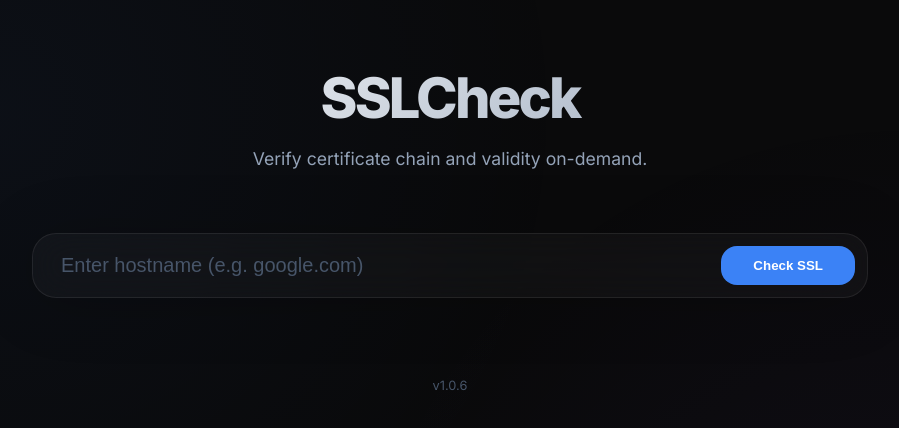
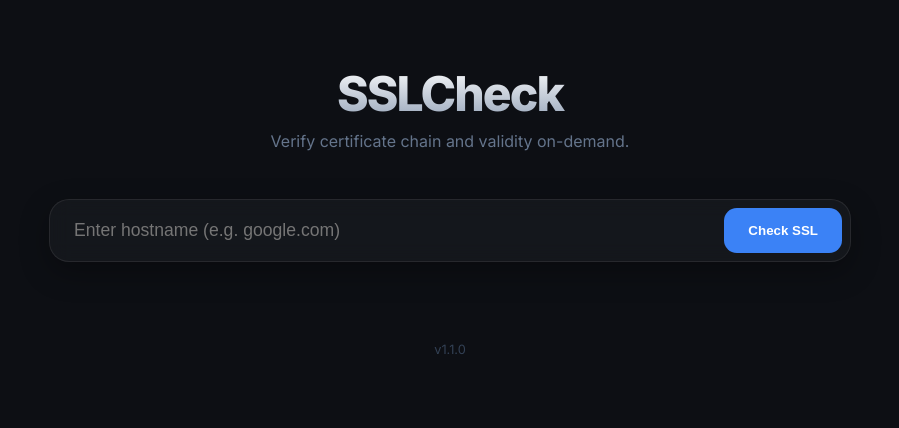
Before and after one commit to mathursunit/sslcheck, a Next.js app in the folder frontend/: page / in a window 1280 px wide. Shown: the top 428 px of the page, without its empty margins (190-1089 px from the left). Built offline with nearby package versions, Linux system fonts and the light colour scheme.

Commit message:
v1.1.0: Major update with checklist reporting and visual trust chain

```diff
--- a/frontend/package.json
+++ b/frontend/package.json
@@ -1,6 +1,6 @@
 {
   "name": "frontend",
-  "version": "1.0.2",
+  "version": "1.1.0",
   "private": true,
   "scripts": {
     "dev": "next dev",
--- a/frontend/src/app/globals.css
+++ b/frontend/src/app/globals.css
@@ -1,26 +1,23 @@
 :root {
-  --background: #0a0a0b;
+  --background: #0d0f14;
   --foreground: #f8fafc;
   --primary: #3b82f6;
-  --primary-glow: rgba(59, 130, 246, 0.3);
+  --primary-glow: rgba(59, 130, 246, 0.4);
   --success: #10b981;
+  --success-bg: rgba(16, 185, 129, 0.1);
   --danger: #ef4444;
-  --card-bg: rgba(255, 255, 255, 0.03);
+  --card-bg: rgba(23, 25, 30, 0.8);
   --card-border: rgba(255, 255, 255, 0.08);
-  --glass-bg: rgba(255, 255, 255, 0.01);
+  --glass-bg: rgba(255, 255, 255, 0.02);
   --glass-border: rgba(255, 255, 255, 0.05);
 }
 
-* {
-  box-sizing: border-box;
-  padding: 0;
-  margin: 0;
-}
+* { box-sizing: border-box; padding: 0; margin: 0; }
 
 body {
   background: var(--background);
   color: var(--foreground);
-  font-family: 'Inter', -apple-system, BlinkMacSystemFont, 'Segoe UI', Roboto, sans-serif;
+  font-family: 'Inter', -apple-system, sans-serif;
   min-height: 100vh;
   display: flex;
   flex-direction: column;
@@ -28,241 +25,207 @@ body {
   overflow-x: hidden;
 }
 
-/* Background Gradients */
-body::before {
-  content: '';
-  position: fixed;
-  top: -10%;
-  left: -10%;
-  width: 120%;
-  height: 120%;
-  background:
-    radial-gradient(circle at 20% 20%, rgba(59, 130, 246, 0.05) 0%, transparent 40%),
-    radial-gradient(circle at 80% 80%, rgba(139, 92, 246, 0.05) 0%, transparent 40%);
-  pointer-events: none;
-  z-index: -1;
-}
-
 main {
   width: 100%;
-  max-width: 900px;
-  padding: 4rem 2rem;
-  z-index: 1;
-}
-
-header {
-  text-align: center;
-  margin-bottom: 4rem;
+  max-width: 850px;
+  padding: 4rem 1.5rem;
 }
 
 h1 {
-  font-size: 3.5rem;
+  font-size: 3rem;
   font-weight: 800;
-  background: linear-gradient(135deg, #fff 0%, #94a3b8 100%);
+  text-align: center;
+  margin-bottom: 0.5rem;
+  letter-spacing: -0.04em;
+  background: linear-gradient(to bottom, #fff, #94a3b8);
   -webkit-background-clip: text;
   -webkit-text-fill-color: transparent;
-  margin-bottom: 1rem;
-  letter-spacing: -0.05em;
 }
 
-p.subtitle {
-  color: #94a3b8;
-  font-size: 1.1rem;
-}
-
-/* Search Container */
-.search-container {
-  position: relative;
-  width: 100%;
+.subtitle {
+  text-align: center;
+  color: #64748b;
   margin-bottom: 3rem;
 }
 
-.search-inner {
+/* Search Bar */
+.search-container {
   display: flex;
-  gap: 1rem;
   background: var(--card-bg);
-  padding: 0.75rem;
-  border-radius: 1.5rem;
   border: 1px solid var(--card-border);
-  backdrop-filter: blur(20px);
-  transition: all 0.3s ease;
-  box-shadow: 0 4px 64px rgba(0, 0, 0, 0.2);
+  border-radius: 1.25rem;
+  padding: 0.5rem;
+  gap: 0.5rem;
+  margin-bottom: 3rem;
+  box-shadow: 0 10px 30px rgba(0,0,0,0.3);
+  backdrop-filter: blur(10px);
 }
 
-.search-inner:focus-within {
-  border-color: var(--primary);
-  box-shadow: 0 0 20px var(--primary-glow);
-}
-
-input {
+.search-container input {
   flex: 1;
   background: transparent;
   border: none;
+  padding: 0.75rem 1rem;
   color: #fff;
-  font-size: 1.25rem;
-  padding: 0.5rem 1rem;
+  font-size: 1.1rem;
   outline: none;
 }
 
-input::placeholder {
-  color: #475569;
+.search-container button {
+  background: var(--primary);
+  color: #fff;
+  border: none;
+  padding: 0 1.5rem;
+  border-radius: 0.8rem;
+  font-weight: 600;
+  cursor: pointer;
+  transition: all 0.2s;
 }
 
-button {
-  background: var(--primary);
-  color: white;
-  border: none;
-  padding: 0.75rem 2rem;
-  border-radius: 1rem;
-  font-weight: 600;
-  cursor: pointer;
-  transition: all 0.2s ease;
+/* Checklist Items */
+.checklist {
+  display: flex;
+  flex-direction: column;
+  gap: 1rem;
+  margin-bottom: 3rem;
 }
 
-button:hover {
-  transform: translateY(-2px);
-  filter: brightness(1.1);
+.check-item {
+  display: flex;
+  align-items: center;
+  gap: 1.25rem;
+  padding: 0.5rem;
+  animation: slideIn 0.4s ease forwards;
+  opacity: 0;
 }
 
-button:active {
-  transform: translateY(0);
+.check-icon {
+  width: 32px;
+  height: 32px;
+  border-radius: 50%;
+  display: flex;
+  align-items: center;
+  justify-content: center;
+  font-weight: bold;
 }
 
-button:disabled {
-  opacity: 0.5;
-  cursor: not-allowed;
-  transform: none;
-}
-
-/* Results Section */
-.results {
-  animation: fadeIn 0.5s ease;
-}
-
-.status-card {
-  background: var(--card-bg);
-  border: 1px solid var(--card-border);
-  border-radius: 2rem;
-  padding: 2rem;
-  margin-bottom: 2rem;
-  backdrop-filter: blur(20px);
-}
-
-.status-header {
-  display: flex;
-  justify-content: space-between;
-  align-items: center;
-  margin-bottom: 2rem;
-}
-
-.badge {
-  padding: 0.5rem 1.5rem;
-  border-radius: 2rem;
-  font-weight: 700;
-  text-transform: uppercase;
-  font-size: 0.75rem;
-}
-
-.badge.valid {
-  background: rgba(16, 185, 129, 0.1);
+.check-icon.success {
+  background: var(--success-bg);
   color: var(--success);
   border: 1px solid rgba(16, 185, 129, 0.2);
 }
 
-.badge.invalid {
+.check-icon.success::after { content: '✓'; }
+
+.check-icon.error {
   background: rgba(239, 68, 68, 0.1);
   color: var(--danger);
   border: 1px solid rgba(239, 68, 68, 0.2);
 }
 
-/* Chain Visualization */
-.chain-container {
+.check-icon.error::after { content: '✕'; }
+
+.check-label {
+  font-size: 1.05rem;
+  color: #94a3b8;
+}
+
+/* Chain Cards */
+.chain-viz {
   display: flex;
   flex-direction: column;
-  gap: 1.5rem;
+  align-items: center;
+  gap: 2rem;
+  margin-top: 4rem;
+}
+
+.cert-card {
+  width: 100%;
+  background: var(--card-bg);
+  border: 1px solid var(--card-border);
+  border-radius: 1.5rem;
+  padding: 2rem;
+  display: flex;
+  gap: 2rem;
+  position: relative;
+  transition: transform 0.3s;
+}
+
+.cert-card:hover { transform: translateY(-4px); border-color: #334155; }
+
+.lock-container {
+  flex-shrink: 0;
+  width: 80px;
+  height: 100px;
+  background: #1e293b;
+  border-radius: 1rem;
+  display: flex;
+  flex-direction: column;
+  align-items: center;
+  justify-content: center;
   position: relative;
 }
 
-.chain-item {
-  position: relative;
-  background: var(--glass-bg);
-  border: 1px solid var(--glass-border);
-  padding: 1.5rem;
-  border-radius: 1.25rem;
-  transition: all 0.3s ease;
+.lock-icon { font-size: 2rem; }
+.lock-label { font-size: 0.7rem; color: #475569; margin-top: 0.5rem; font-weight: 700; text-transform: uppercase; }
+
+.cert-content { flex: 1; }
+
+.cert-header {
+  display: flex;
+  justify-content: space-between;
+  align-items: flex-start;
+  margin-bottom: 1.5rem;
 }
 
-.chain-item:hover {
-  border-color: var(--card-border);
-  background: rgba(255, 255, 255, 0.02);
+.cn { font-size: 1.3rem; font-weight: 700; color: #fff; }
+
+.grid-info {
+  display: grid;
+  grid-template-columns: repeat(2, 1fr);
+  gap: 1.5rem;
 }
 
-.chain-item::after {
-  content: '↓';
-  position: absolute;
-  bottom: -1.25rem;
-  left: 50%;
-  transform: translateX(-50%);
+.info-box label {
+  display: block;
+  font-size: 0.7rem;
   color: #475569;
-  font-size: 0.8rem;
+  text-transform: uppercase;
+  letter-spacing: 0.05em;
+  margin-bottom: 0.25rem;
 }
 
-.chain-item:last-child::after {
-  display: none;
+.info-box span {
+  color: #94a3b8;
+  font-size: 0.95rem;
+  font-weight: 500;
 }
 
-.chain-index {
-  position: absolute;
-  top: 1rem;
-  right: 1.5rem;
-  color: #475569;
-  font-family: monospace;
-  font-size: 0.8rem;
+.arrow {
+  color: #334155;
+  font-size: 2rem;
+  animation: bounce 2s infinite;
 }
 
-.cert-name {
-  font-weight: 700;
-  font-size: 1.1rem;
-  margin-bottom: 0.5rem;
-  color: #fff;
+@keyframes slideIn {
+  from { opacity: 0; transform: translateX(-10px); }
+  to { opacity: 1; transform: translateX(0); }
 }
 
-.cert-meta {
-  display: grid;
-  grid-template-columns: repeat(auto-fit, minmax(200px, 1fr));
-  gap: 1rem;
-  font-size: 0.85rem;
+@keyframes bounce {
+  0%, 20%, 50%, 80%, 100% {transform: translateY(0);}
+  40% {transform: translateY(-10px);}
+  60% {transform: translateY(-5px);}
 }
 
-.meta-group label {
-  display: block;
-  color: #64748b;
-  margin-bottom: 0.25rem;
-  text-transform: uppercase;
-  font-size: 0.7rem;
-  letter-spacing: 0.05em;
+footer { margin-top: 5rem; color: #334155; font-size: 0.8rem; }
+
+.badge-valid {
+  background: rgba(16, 185, 129, 0.1);
+  color: var(--success);
+  padding: 0.4rem 1rem;
+  border-radius: 2rem;
+  font-size: 0.75rem;
+  font-weight: 700;
+  border: 1px solid rgba(16, 185, 129, 0.2);
 }
-
-.meta-group span {
-  color: #cbd5e1;
-  word-break: break-all;
-}
-
-@keyframes fadeIn {
-  from { opacity: 0; transform: translateY(20px); }
-  to { opacity: 1; transform: translateY(0); }
-}
-
-/* Loader */
-.loader {
-  width: 24px;
-  height: 24px;
-  border: 3px solid rgba(255,255,255,0.1);
-  border-radius: 50%;
-  border-top-color: #fff;
-  animation: spin 1s linear infinite;
-}
-
-@keyframes spin {
-  to { transform: rotate(360deg); }
-}
--- a/frontend/src/app/page.tsx
+++ b/frontend/src/app/page.tsx
@@ -3,18 +3,30 @@
 import { useState } from 'react';
 
 interface CertDetail {
-  subject: Record<string, string>;
-  issuer: Record<string, string>;
-  not_after: string;
-  is_expired: boolean;
+  common_name: string;
+  issuer: string;
+  issuer_full: string;
+  subject_full: string;
+  valid_from: string;
+  valid_to: string;
+  serial_number: string;
+  signature_algorithm: string;
   fingerprint_sha256: string;
+  sans: string[];
+}
+
+interface CheckItem {
+  label: string;
+  status: 'success' | 'error';
 }
 
 interface SSLResult {
   hostname: string;
+  ip: string;
+  server_type: string;
+  chain: CertDetail[];
+  checklist: CheckItem[];
   is_valid: boolean;
-  chain: CertDetail[];
-  errors: string[];
 }
 
 export default function SSLCheck() {
@@ -36,12 +48,8 @@ export default function SSLCheck() {
         body: JSON.stringify({ hostname }),
       });
 
-      if (!response.ok) {
       const data = await response.json();
-        throw new Error(data.detail || 'Failed to check SSL');
-      }
-
-      const data = await response.json();
+      if (!response.ok) throw new Error(data.detail || 'Analysis failed');
       setResult(data);
     } catch (err: any) {
       setError(err.message);
@@ -58,7 +66,6 @@ export default function SSLCheck() {
       </header>
 
       <div className="search-container">
-        <div className="search-inner">
         <input
           type="text"
           placeholder="Enter hostname (e.g. google.com)"
@@ -67,72 +74,65 @@ export default function SSLCheck() {
           onKeyDown={(e) => e.key === 'Enter' && handleCheck()}
         />
         <button onClick={handleCheck} disabled={loading}>
-            {loading ? <div className="loader"></div> : 'Check SSL'}
+          {loading ? 'Checking...' : 'Check SSL'}
         </button>
       </div>
+
       {error && (
-          <div style={{ marginTop: '1rem', textAlign: 'center' }}>
-            <p style={{ color: 'var(--danger)', marginBottom: '0.5rem' }}>SSL Check Failed</p>
-            <code style={{ background: 'rgba(239, 68, 68, 0.1)', padding: '0.25rem 0.5rem', borderRadius: '0.25rem', fontSize: '0.8rem', color: 'var(--danger)' }}>
-              {error}
-            </code>
-          </div>
-        )}
-      </div>
-
-      {result && (
-        <div className="results">
-          <div className="status-card">
-            <div className="status-header">
-              <div>
-                <h2 style={{ fontSize: '1.5rem', marginBottom: '0.25rem' }}>{result.hostname}</h2>
-                <div style={{ color: '#64748b', fontSize: '0.9rem' }}>
-                  Total {result.chain.length} certificates in chain
-                </div>
-              </div>
-              <div className={`badge ${result.is_valid ? 'valid' : 'invalid'}`}>
-                {result.is_valid ? 'Valid Certificate' : 'Issues Found'}
-              </div>
-            </div>
-
-            {result.errors.length > 0 && (
-              <div style={{ marginBottom: '2rem', padding: '1rem', background: 'rgba(239, 68, 68, 0.1)', borderRadius: '1rem', border: '1px solid rgba(239, 68, 68, 0.2)' }}>
-                {result.errors.map((err, i) => (
-                  <div key={i} style={{ color: 'var(--danger)', fontSize: '0.9rem' }}>• {err}</div>
-                ))}
+        <div style={{ textAlign: 'center', marginBottom: '3rem' }}>
+          <p style={{ color: 'var(--danger)', fontSize: '0.9rem' }}>Error: {error}</p>
         </div>
       )}
 
-            <div className="chain-container">
+      {result && (
+        <div className="results-container">
+          <div className="checklist">
+            {result.checklist.map((item, i) => (
+              <div className="check-item" key={i} style={{ animationDelay: `${i * 0.1}s` }}>
+                <div className={`check-icon ${item.status}`}></div>
+                <div className="check-label">{item.label}</div>
+              </div>
+            ))}
+          </div>
+
+          <div className="chain-viz">
             {result.chain.map((cert, index) => (
-                <div className="chain-item" key={index}>
-                  <div className="chain-index">{index === 0 ? 'Leaf' : index === result.chain.length - 1 ? 'Root' : `Intermediate ${index}`}</div>
-                  <div className="cert-name">{cert.subject.CN || 'Unknown Common Name'}</div>
-
-                  <div className="cert-meta">
-                    <div className="meta-group">
+              <div key={index} style={{ width: '100%', display: 'flex', flexDirection: 'column', alignItems: 'center', gap: '2rem' }}>
+                <div className="cert-card">
+                  <div className="lock-container">
+                    <div className="lock-icon">🔒</div>
+                    <div className="lock-label">{index === 0 ? 'Server' : 'Chain'}</div>
+                  </div>
+                  <div className="cert-content">
+                    <div className="cert-header">
+                      <div className="cn">{cert.common_name}</div>
+                      {index === 0 && <div className="badge-valid">VALID CERTIFICATE</div>}
+                    </div>
+                    <div className="grid-info">
+                      <div className="info-box">
                         <label>Issuer</label>
-                      <span>{cert.issuer.CN || 'Unknown'}</span>
+                        <span>{cert.issuer}</span>
                       </div>
-                    <div className="meta-group">
+                      <div className="info-box">
                         <label>Expires</label>
-                      <span style={{ color: cert.is_expired ? 'var(--danger)' : 'inherit' }}>
-                        {new Date(cert.not_after).toLocaleDateString()}
-                      </span>
+                        <span>{new Date(cert.valid_to).toLocaleDateString()}</span>
                       </div>
-                    <div className="meta-group" style={{ gridColumn: '1 / -1' }}>
+                      <div className="info-box" style={{ gridColumn: '1 / -1' }}>
                         <label>SHA-256 Fingerprint</label>
-                      <span style={{ fontSize: '0.75rem', opacity: 0.7, fontFamily: 'monospace' }}>{cert.fingerprint_sha256}</span>
+                        <span style={{ fontSize: '0.75rem', fontFamily: 'monospace' }}>{cert.fingerprint_sha256}</span>
                       </div>
                     </div>
+                  </div>
+                </div>
+                {index < result.chain.length - 1 && <div className="arrow">↓</div>}
               </div>
             ))}
           </div>
         </div>
-        </div>
       )}
-      <footer style={{ marginTop: 'auto', padding: '2rem', color: '#475569', fontSize: '0.8rem', textAlign: 'center' }}>
-        v1.0.6
+
+      <footer style={{ textAlign: 'center' }}>
+        v1.1.0
       </footer>
     </main>
   );
```
Also changed, not shown: 1 other file (tests, documents, lock files or other folders). Lines whose indentation alone changed are shown as unchanged.
